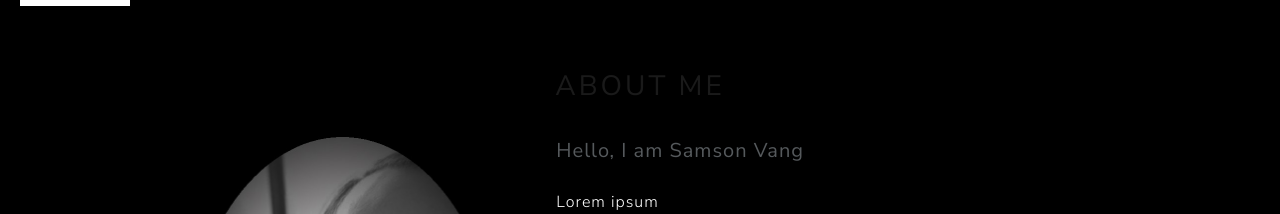
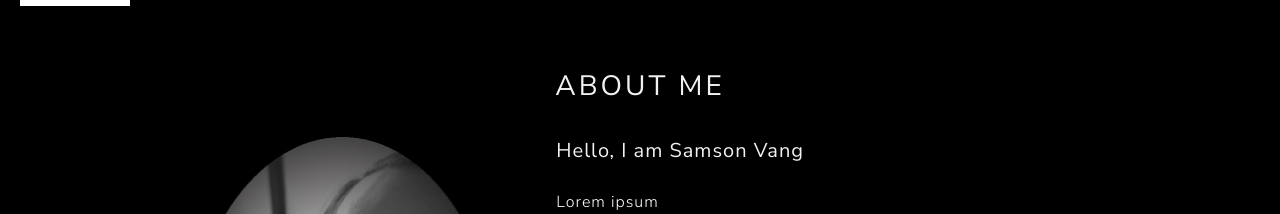
Before and after one commit to SamsonKnightz/React-Portfolio, a React (Create React App) app: page / in a window 1280 px wide. Shown: the part 354-568 px from the top of the page. Built offline with nearby package versions, Linux system fonts and the light colour scheme.

Commit message:
changed color of text to white, need navbar color to change

```diff
--- a/src/components/NavTabs.js
+++ b/src/components/NavTabs.js
@@ -15,7 +15,7 @@ function NavTabs({ currentPage, handlePageChange }) {
     <ul className="nav nav-tabs">
       <li className="nav-item">
         <a
-          href="#About Me"
+          href="#AboutMe"
           onClick={() => handlePageChange('AboutMe')}
 
           className={currentPage === 'AboutMe' ? 'nav-link active' : 'nav-link'}
--- a/src/components/pages/AboutMe.js
+++ b/src/components/pages/AboutMe.js
@@ -15,13 +15,13 @@ export default function AboutMe() {
   return (
     <section style={styles.sectionStyles} className="section">
     <div class="container p-2 mt-3">
-            <h2 class="text-center text-primary fw-bolder pb-3 mb-3">About Me</h2>
+            <h2 class="text-center text-light fw-bolder pb-3 mb-3">About Me</h2>
             <div class="row d-flex justify-content-center">
                 <div class="col-4">
                     <img src={ProfilePhoto} className='img-fluid rounded' alt='ProfilePhoto' />
                 </div>
                 <div class="col-6">
-                    <p><span class="fw-bolder fs-4 text-secondary">Hello, I am Samson Vang </span>
+                    <p><span class="fw-bolder fs-4 text-light">Hello, I am Samson Vang </span>
                         <br /><br />
 
                         Lorem ipsum
--- a/src/components/pages/Contact.js
+++ b/src/components/pages/Contact.js
@@ -11,7 +11,7 @@ import '../../styles/Section.css';
 const styles = {
     sectionStyles: {
       background: 'black',
-      color: "white",
+          color: "white",
 
     },
   };
@@ -69,12 +69,12 @@ function Contact() {
     <section style={styles.sectionStyles} className="section">
     <section class="mb-4">
       <div class="container w-50 p-3 mt-3">
-        <h2 class="h1-responsive font-weight-bold text-center my-4">Contact us</h2>
+        <h2 class="h1-responsive font-weight-bold text-center text-light my-4">Contact us</h2>
         <p class="text-center w-responsive mx-auto mb-5">Do you have any questions? Please do not hesitate to contact us directly. Our team will come back to you within
           a matter of hours to help you.</p>
         <form class="row" className="form">
           <div class="col-md-4">
-            <div class="md-form mb-0">
+            <div class="md-form mb-0 p-2">
               <input
                 value={email}
                 name="email"
@@ -85,7 +85,7 @@ function Contact() {
             </div>
           </div>
           <div class="col-md-6">
-            <div class="md-form mb-0">
+            <div class="md-form mb-0 p-2">
               <input
                 value={userName}
                 name="userName"
@@ -96,7 +96,7 @@ function Contact() {
             </div>
           </div>
           <div class="col-md-6">
-            <div class="md-form mb-0">
+            <div class="md-form mb-0 p-2">
               <input
                 value={password}
                 name="password"
--- a/src/components/pages/Portfolio.js
+++ b/src/components/pages/Portfolio.js
@@ -3,7 +3,7 @@ import React from 'react';
 const styles = {
   sectionStyles: {
     background: 'black',
-    color: "white",
+    color: "white"
 
   },
 };
@@ -13,7 +13,7 @@ export default function Portfolio() {
   return (
     <section style={styles.sectionStyles} className="section">
     <div class="container p-2 mt-3">
-    <h1 class="text-center text-primary fw-bolder pb-3 mb-3">Portfolio</h1>
+    <h1 class="text-center text-light fw-bolder pb-3 mb-3">Portfolio</h1>
     <div class="col-4">
     <img src="" className='img-fluid rounded' alt='Profile photo' />
     </div>
```
